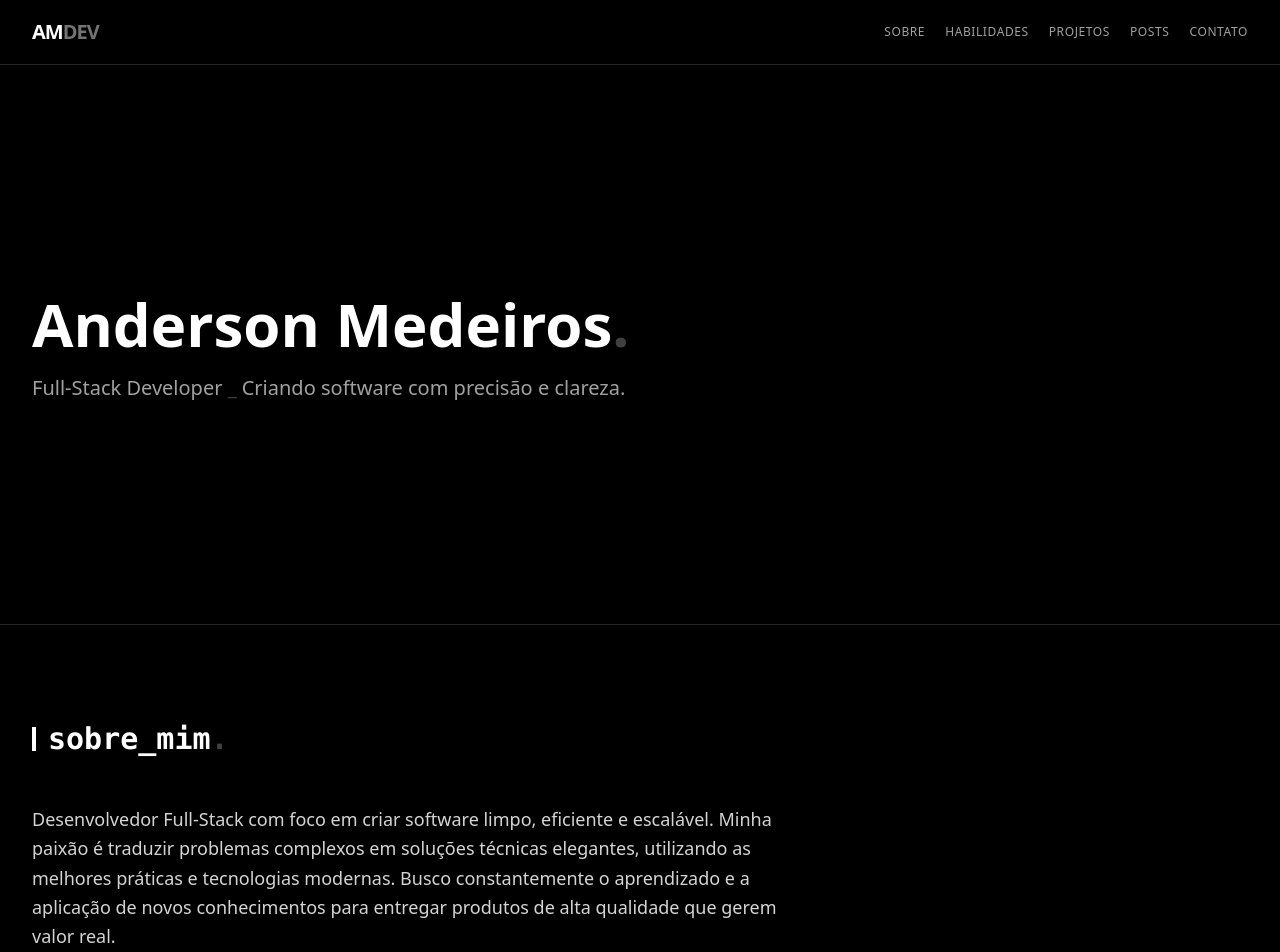
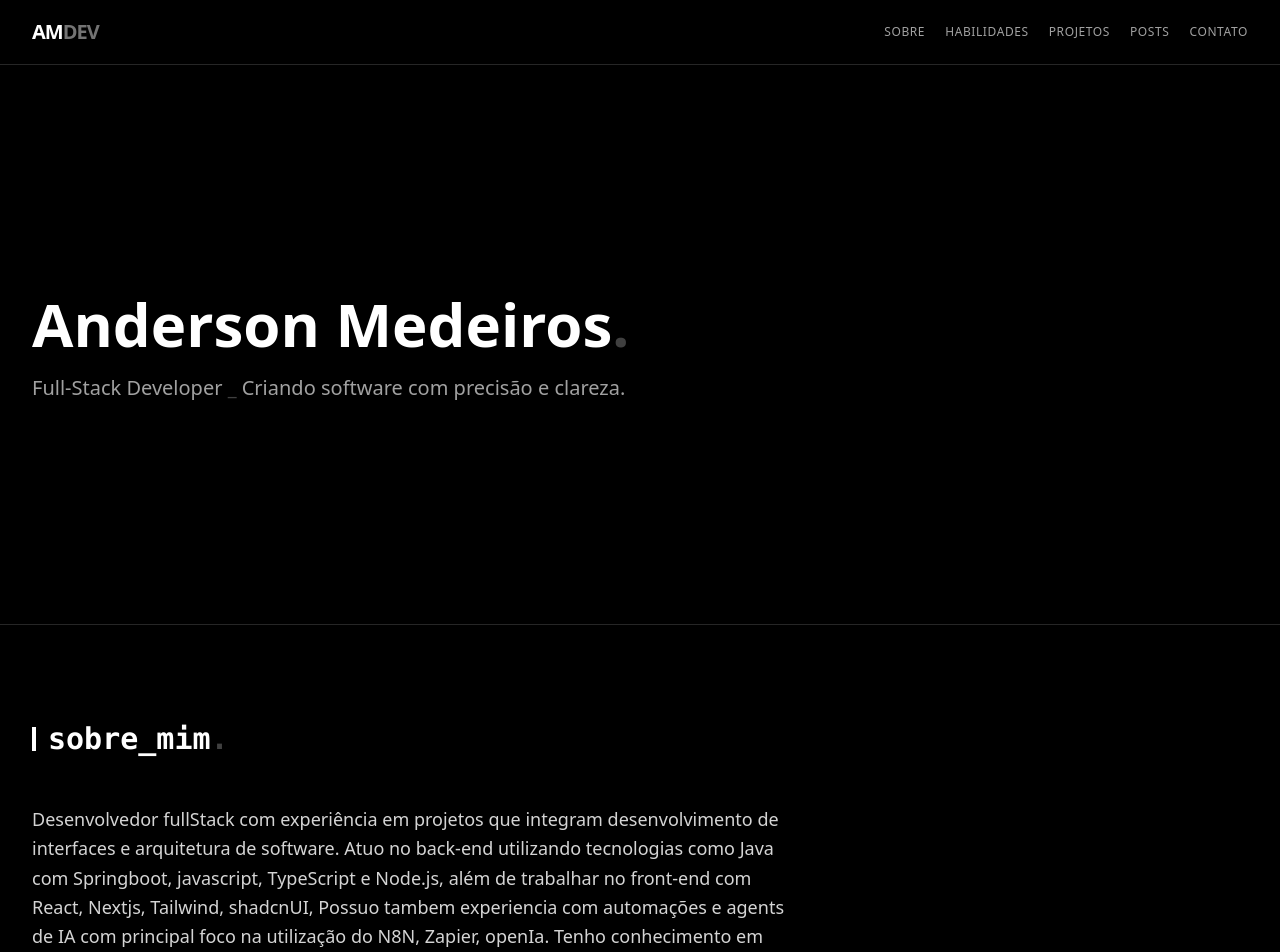
Before and after one commit to Andsu-dev/portfolio, a React (Vite) app: page / in a window 1280 px wide. Shown: the top 952 px of the page. Built offline with nearby package versions, Linux system fonts and the light colour scheme; a web font is replaced by a local one.

Commit message:
feat: update aboutText constant to reflect enhanced full-stack development experience and skills, including cloud infrastructure and automation tools

```diff
--- a/src/constants/about.constants.ts
+++ b/src/constants/about.constants.ts
@@ -1,2 +1,2 @@
-export const aboutText =
-  "Desenvolvedor Full-Stack com foco em criar software limpo, eficiente e escalável. Minha paixão é traduzir problemas complexos em soluções técnicas elegantes, utilizando as melhores práticas e tecnologias modernas. Busco constantemente o aprendizado e a aplicação de novos conhecimentos para entregar produtos de alta qualidade que gerem valor real.";
+export const aboutText = `Desenvolvedor fullStack com experiência em projetos que integram desenvolvimento de interfaces e arquitetura de software. Atuo no back-end utilizando tecnologias como Java com Springboot, javascript,  TypeScript e Node.js, além de trabalhar no front-end com React, Nextjs, Tailwind, shadcnUI, Possuo tambem experiencia com automações e agents de IA com principal foco na utilização do N8N, Zapier, openIa.
+Tenho conhecimento em arquitetura de infraestrutura na nuvem com AWS e google cloud e metodologias ágeis, alem de paixão por desafios e resolver problemas de forma criativa e eficiente, valorizando sempre a colaboração em equipe. Tenho facilidade em aprender novas tecnologias e contribuir para o crescimento dos projetos em que participo, seja compartilhando conhecimento ou adquirindo novas habilidades. Meu objetivo é somar à equipe e entregar soluções de alta qualidade que agreguem valor ao negócio.`;
```
